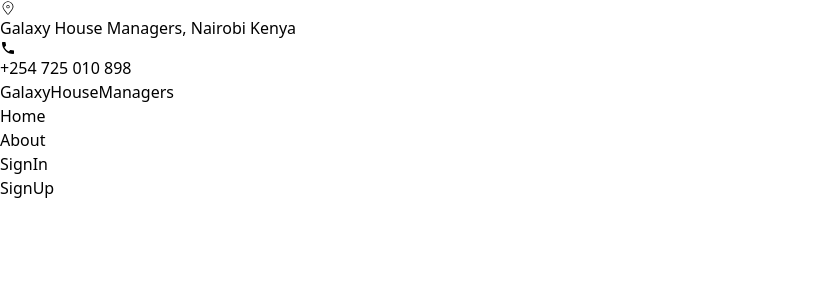
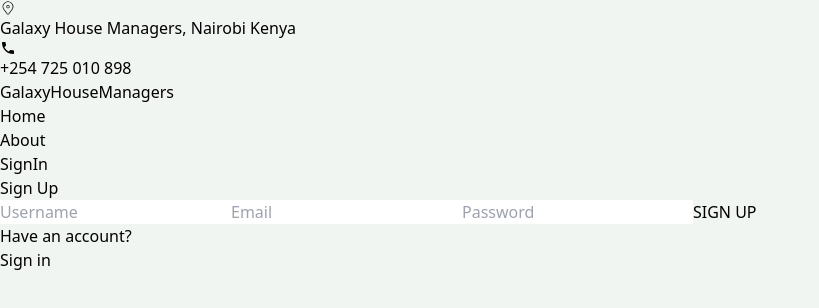
Before and after one commit to codewithAntony/House-manager-ke, a React (Vite) app in the folder client/: page /sign-up in a window 1280 px wide. Shown: the top 308 px of the page, without its empty margins (0-819 px from the left). Built offline with nearby package versions, Linux system fonts and the light colour scheme.

Commit message:
sign in UI page

```diff
--- a/client/src/App.jsx
+++ b/client/src/App.jsx
@@ -1,6 +1,6 @@
 import { BrowserRouter, Routes, Route } from 'react-router-dom';
+import SignUp from './pages/SignUp';
 import SignIn from './pages/SignIn';
-import SignUp from './pages/SignUp';
 import Profile from './pages/Profile';
 import Home from './pages/Home';
 import Header from './components/Header';
--- a/client/src/components/Header.jsx
+++ b/client/src/components/Header.jsx
@@ -32,7 +32,7 @@
                                     About
                                 </h1>
                             </Link>
-                            <Link to="sign-in">
+                            <Link to="sign-up">
                                 <h1 className="text-slate-900 font-normal">
                                     SignIn
                                 </h1>
--- a/client/src/index.css
+++ b/client/src/index.css
@@ -1,3 +1,7 @@
 @tailwind base;
 @tailwind components;
 @tailwind utilities;
+
+body {
+    background-color: rgb(241, 245, 241);
+}
--- a/client/src/pages/SignUp.jsx
+++ b/client/src/pages/SignUp.jsx
@@ -1,7 +1,41 @@
 import React from 'react';
+import { Link } from 'react-router-dom';
 
 const SignUp = () => {
-    return <div>SignUp</div>;
+    return (
+        <div className="p-3 max-w-lg mx-auto">
+            <h1 className="text-3xl text-center font-semibold pb-3">Sign Up</h1>
+            <form className="flex flex-col gap-3">
+                <input
+                    type="text"
+                    placeholder="Username"
+                    id="username"
+                    className="border p-3 rounded-lg"
+                />
+                <input
+                    type="text"
+                    placeholder="Email"
+                    id="email"
+                    className="border p-3 rounded-lg"
+                />
+                <input
+                    type="text"
+                    placeholder="Password"
+                    id="password"
+                    className="border p-3 rounded-lg"
+                />
+                <button className="border p-3 rounded-lg bg-[#3C4A5C] text-white font-semibold uppercase hover:opacity-95 disabled:opacity-80">
+                    SIGN UP
+                </button>
+                <div className="flex gap-2 mt-5">
+                    <p>Have an account?</p>
+                    <Link to={'/sign-in'}>
+                        <span className="text-blue-700">Sign in</span>
+                    </Link>
+                </div>
+            </form>
+        </div>
+    );
 };
 
 export default SignUp;
```
